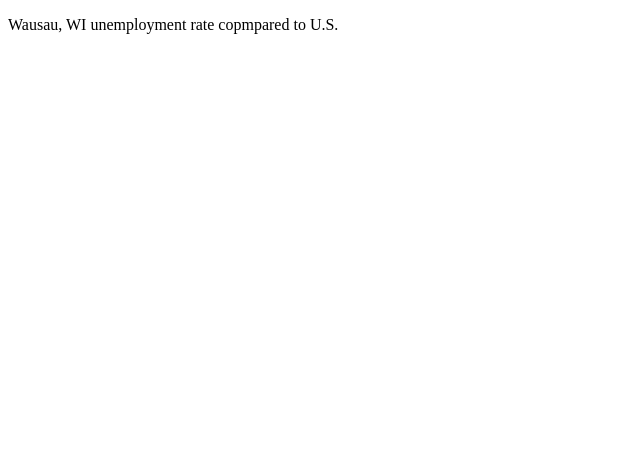
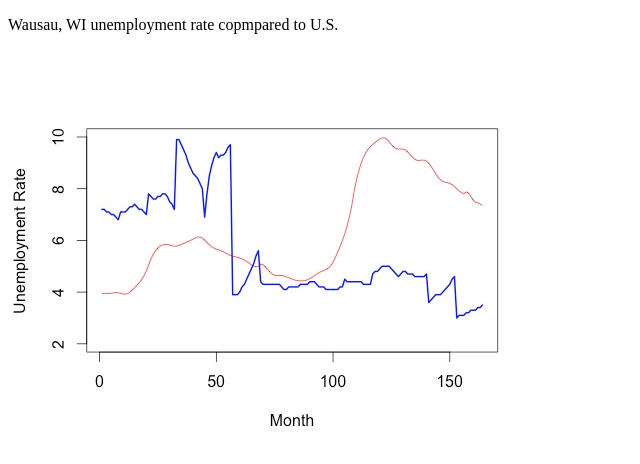
Before and after one commit to angelahart/breaking-news-exercise, a plain HTML site: page index.html in a window 1280 px wide. Shown: the whole page, without its empty margins (0-640 px from the left). Drawn offline with nearby package versions, Linux system fonts and the light colour scheme.

Commit message:
added body

```diff
--- a/index.html
+++ b/index.html
@@ -8,6 +8,7 @@
 </head>
 <body>
 			<p>Wausau, WI unemployment rate copmpared to U.S.</p>
-
+		    <p><img src="Wausau.jpg"> </p>
+</body>
 
 </html>
```
